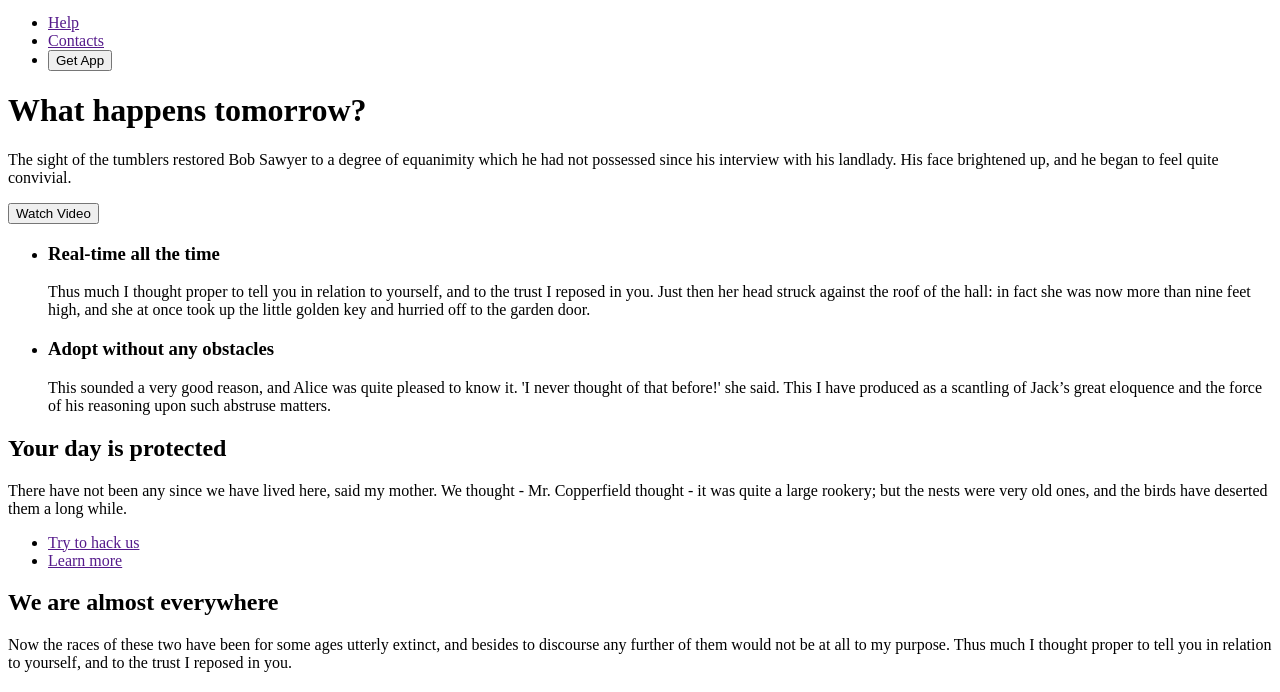
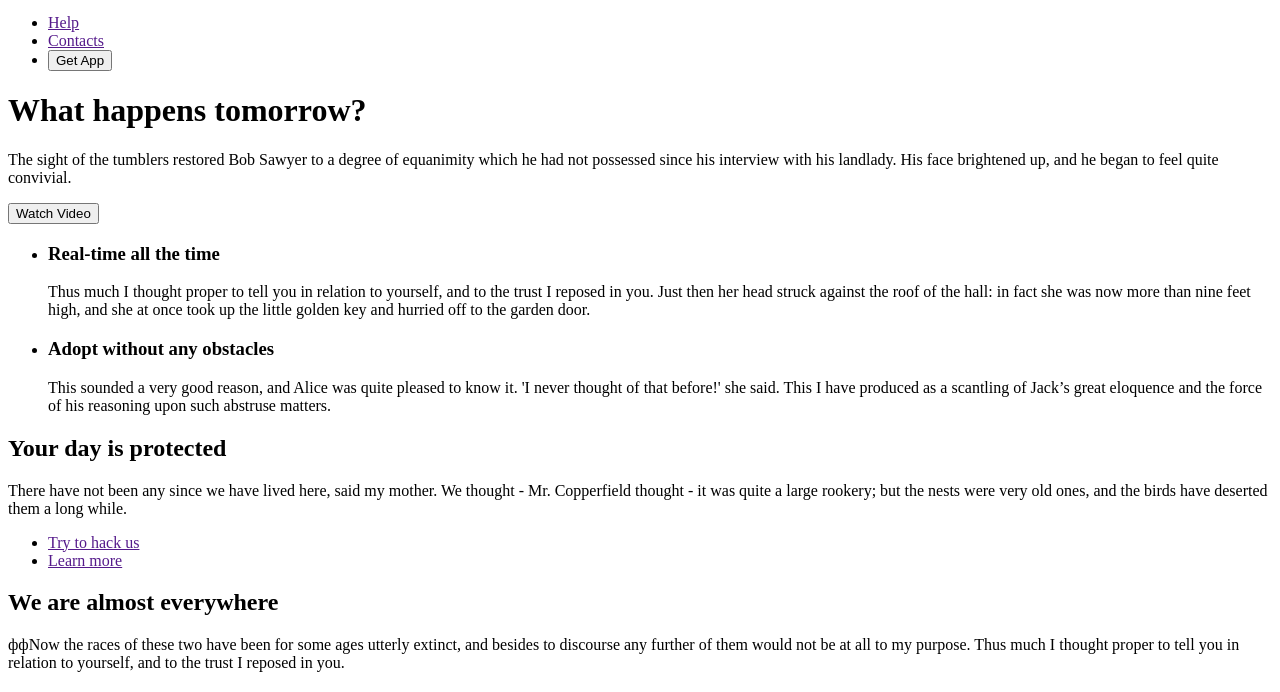
Before and after one commit to AntonKatsuba/git_lesson, a plain HTML site: page index.html in a window 1280 px wide. Shown: the part 106-798 px from the top of the page. Drawn offline with Linux system fonts and the light colour scheme; files whose address does not match are found by name.

Commit message:
Add files via upload

```diff
--- a/index.html
+++ b/index.html
@@ -66,7 +66,7 @@
         <section>
             <h2>We are almost everywhere</h2>
             <p>
-                Now the races of these two have been for some ages utterly extinct, and besides to discourse any further of them would not be at all to my purpose.
+                ффNow the races of these two have been for some ages utterly extinct, and besides to discourse any further of them would not be at all to my purpose.
 
                 Thus much I thought proper to tell you in relation to yourself, and to the trust I reposed in you.
             </p>
```
